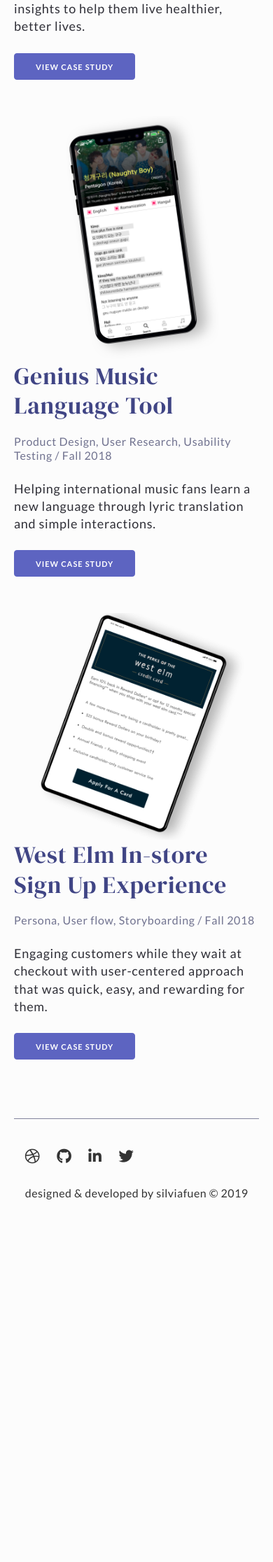
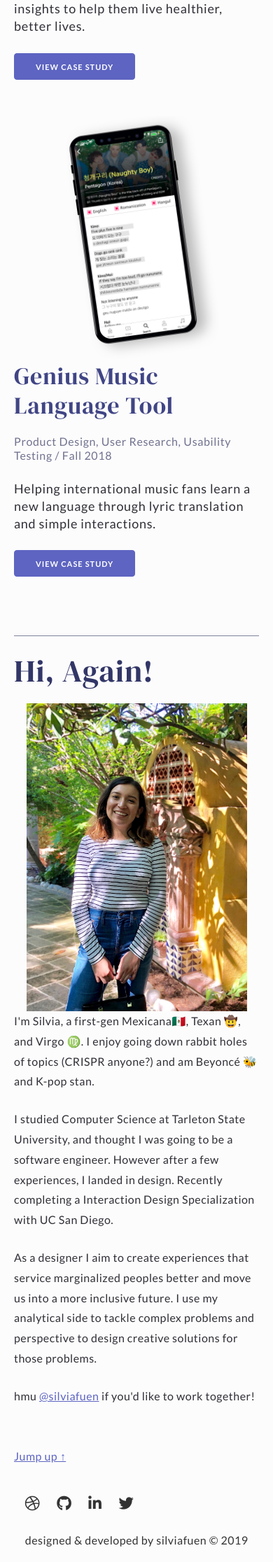
Before and after one commit to silviafuen/silviafuen.github.io, a Jekyll site: the page built from index.html, in a window 390 px wide. Shown: the part 1452-3684 px from the top of the page at 70% size. Built offline with Jekyll 4.4.1, drawn with Linux system fonts in a browser that asks for light colours; nearby versions of some CDN libraries; before the commit the page ends 3188 px from its top, so only the background shows below that.

Commit message:
One pager updates
- removing West elm project from index
- adding About section to bottom
- Adding in ScrollTo() on click functionality for About & Jump Up links
- CSS styling for up
- Linking About in Nav to anchor

```diff
--- a/_includes/header.html
+++ b/_includes/header.html
@@ -1,8 +1,10 @@
 <!-- Header Layout
 –––––––––––––––––––––––––––––––––––––––––––––––––– -->
 <header class="">
-  <div class="twelve columns ">
-    <a href="about.html">About</a>
+  <div class="twelve columns">
+    <a class="about" href="#about">About</a>
+    <!--a href="resume.html" >Resume</a-->
     <a href="index.html" >Work</a>
+
   </div>
 </header>
--- a/_layouts/default.html
+++ b/_layouts/default.html
@@ -53,7 +53,6 @@
 
 </head>
 
-
 <body>
   {% include header.html %}
   <!-- Primary Page Layout
--- a/css/skeleton.css
+++ b/css/skeleton.css
@@ -408,6 +408,19 @@
 there.
 */
 
+@media screen and (max-width: 760px) {
+  #wrapper {
+    display: flex;
+    flex-direction: column;
+  }
+  #wrapper div:first-child {
+    order: 1;
+  }
+  .vertical-border-line, .vl {
+    display: none;
+  }
+}
+
 @media screen and (max-width: 800px) {
   #wrapper {
     display: flex;
@@ -419,6 +432,7 @@
 }
 /* Larger than mobile */
 @media (min-width: 400px) {
+
 }
 
 /* Larger than phablet (also point when grid becomes active) */
--- a/index.html
+++ b/index.html
@@ -63,7 +63,7 @@
         <div data-aos="fade-left" data-aos-duration="2400" class="six columns">
           <img src="assets/signup-preview.png" alt="iPad with West Elm credit card sign-up information">
         </div>
-    </div>
+    </div-->
     <!---------------------------- IN PROGRESS DASHBOARD Project
     <div class="row">
       <div data-aos="fade-right" data-aos-duration="2400" class="seven columns">
@@ -84,11 +84,47 @@
       </div>
     </div>
   </div>
+  <div class="container">
+    <div class="row" id="about">
+      <div class="eight columns">
+        <h1>Hi, Again!</h1>
+      </div>
+    </div>
+    <div class="row" id="wrapper">
+      <div class="seven columns">
+        <p>
+          I'm Silvia, a first-gen Mexicana🇲🇽, Texan 🤠, and Virgo ♍. I enjoy going down rabbit holes of topics (CRISPR anyone?) and am Beyoncé 🐝 and K-pop stan.
+        </p>
+        <p>
+          I studied Computer Science at Tarleton State University, and thought I was going to be a software engineer. However after a few experiences, I landed in design. Recently completing a Interaction Design Specialization with UC San Diego.
+        </p>
+        <p>
+          As a designer I aim to create experiences that service marginalized peoples better and move us into a more inclusive future.
+          I use my analytical side to tackle complex problems and perspective to design creative solutions for those problems.
+        </p>
+        <p>
+          hmu <a href="https://silviafuen.com">@silviafuen</a> if you'd like to work together!
+        </p>
+        <!--p>
+          P.S. I'm looking to join a design team in 2020. <br /><a href="https://drive.google.com/file/d/1Lv0RhrFnCmpbACRdKx9fdLS_8sWtlnrE/view?usp=sharing">Check out my resume!</a>
+        </p-->
+
+      </div>
+      <div data-aos="fade-left" data-aos-duration="2400" class="five columns">
+        <img src="assets/selfie.jpg" alt="Silvia Fuentes, standing in an outdoor space">
+      </div>
+    </div>
+    <!-- blue divider -->
+    <div class="row up">
+      <div class="twleve columns">
+        <a class="up" href="#">Jump up &#8593;</a>
+      </div>
+    </div>
+  </div>
   <!---div class="row">
     <div class="twelve">
         <a class="up previous" href="#">Scroll up &uarr;</a>
       </div>
   </div----!>
     <!---------------------------- Additional Projects ------------------------------>
-
 </div>
```
Also changed, not shown: other parts of _layouts/default.html (+8 -0 lines), other parts of index.html (+1 -1 lines), about.html (+8 -7 lines).
